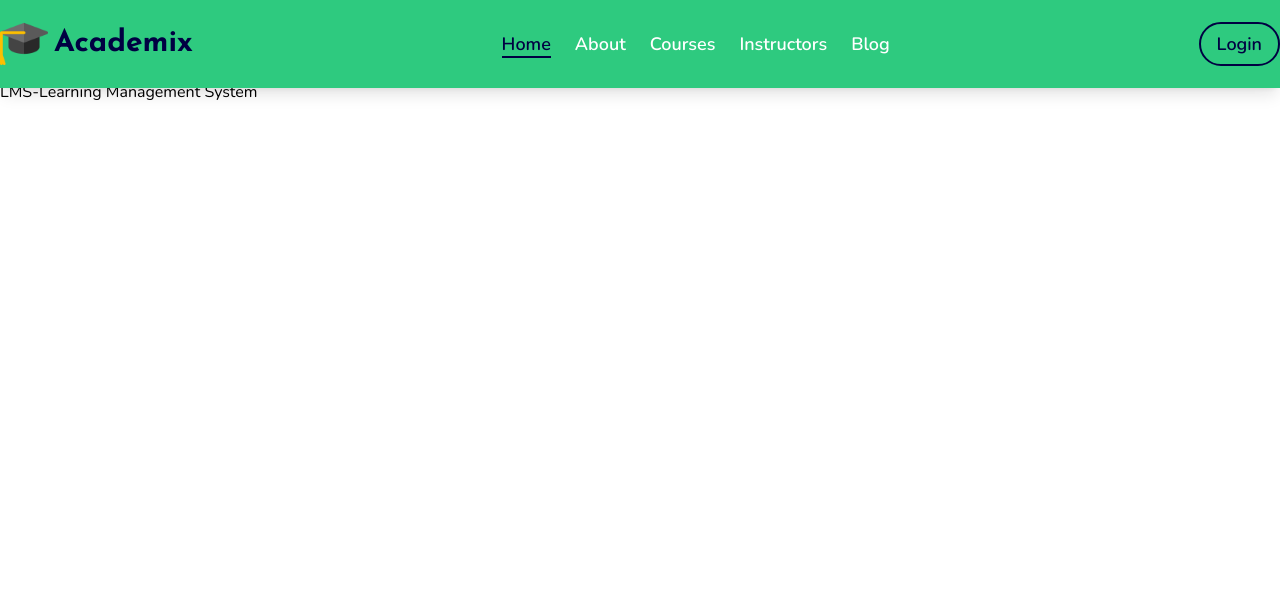
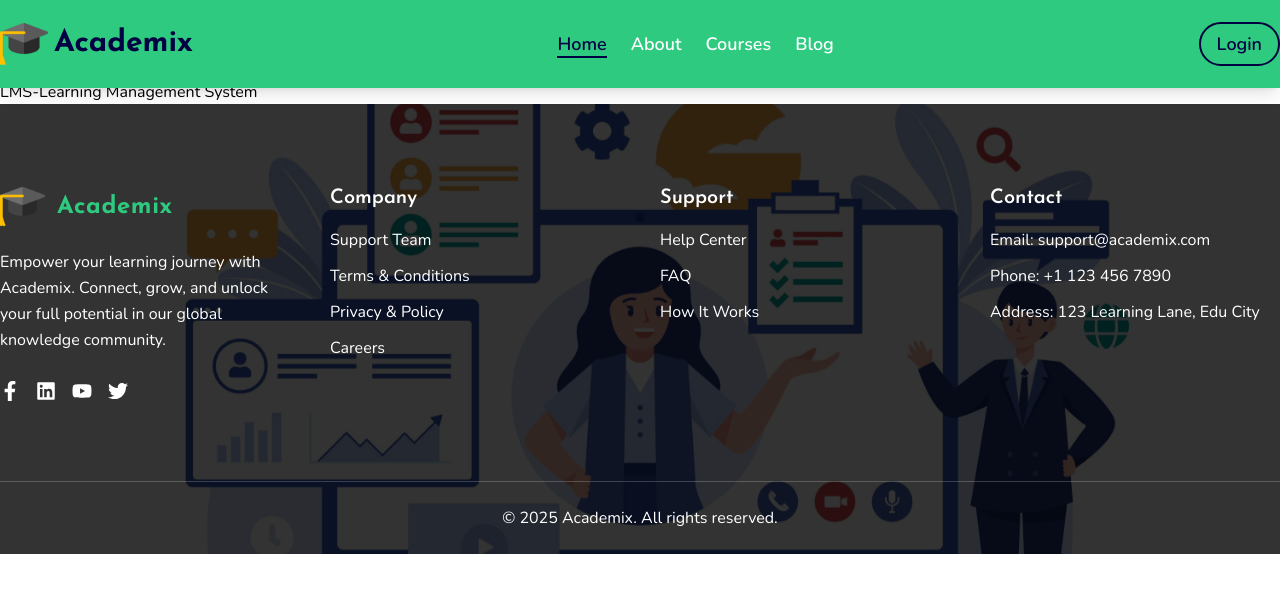
Before and after one commit to rockydey/learning-management-system, a Next.js app in the folder frontend/: page / in a window 1280 px wide. Shown: the top 592 px of the page. Built offline with nearby package versions, Linux system fonts and the light colour scheme.

Commit message:
footer complete

```diff
--- a/frontend/src/app/layout.tsx
+++ b/frontend/src/app/layout.tsx
@@ -2,6 +2,7 @@ import type { Metadata } from "next";
 import { Nunito, Josefin_Sans } from "next/font/google";
 import "./globals.css";
 import Navbar from "@/components/Shared/Navbar";
+import Footer from "@/components/Shared/Footer";
 
 // Load fonts with desired weights & styles
 const nunito = Nunito({
@@ -35,6 +36,9 @@ export default function RootLayout({
           <Navbar />
         </div>
         {children}
+        <div>
+          <Footer />
+        </div>
       </body>
     </html>
   );
--- /dev/null
+++ b/frontend/src/components/Shared/Footer.tsx
@@ -0,0 +1,128 @@
+import footerBg from "@/assets/Footer/footerBg.jpg";
+import Link from "next/link";
+import LogoIcon from "@/assets/Shared/LogoIcon.png";
+import Image from "next/image";
+import { FaFacebookF, FaLinkedin, FaTwitter, FaYoutube } from "react-icons/fa";
+
+function Footer() {
+  return (
+    <footer
+      className="relative bg-cover bg-center bg-no-repeat bg-fixed"
+      style={{
+        backgroundImage: `url(${footerBg.src})`,
+      }}
+    >
+      {/* Overlay */}
+      <div className="absolute inset-0 bg-black/80 z-0" />
+
+      {/* Main Footer Content */}
+      <div className="relative z-10 text-white w-full">
+        <div className="grid grid-cols-1 md:grid-cols-2 lg:grid-cols-4 gap-10 max-w-7xl mx-auto py-20  px-5 xl:px-0">
+          {/* Brand Info */}
+          <div className="space-y-5">
+            <Link href="/" className="flex items-center gap-3">
+              <Image src={LogoIcon} alt="Logo" width={45} height={45} />
+              <span className="text-2xl font-bold text-primary tracking-wide josefin">
+                Academix
+              </span>
+            </Link>
+            <p className="leading-relaxed text-sm md:text-base">
+              Empower your learning journey with Academix. Connect, grow, and
+              unlock your full potential in our global knowledge community.
+            </p>
+            <div className="flex gap-4 pt-2">
+              <FaFacebookF
+                className="hover:text-primary cursor-pointer transition duration-200"
+                size={20}
+              />
+              <FaLinkedin
+                className="hover:text-primary cursor-pointer transition duration-200"
+                size={20}
+              />
+              <FaYoutube
+                className="hover:text-primary cursor-pointer transition duration-200"
+                size={20}
+              />
+              <FaTwitter
+                className="hover:text-primary cursor-pointer transition duration-200"
+                size={20}
+              />
+            </div>
+          </div>
+
+          {/* Company Links */}
+          <div>
+            <h4 className="text-xl font-semibold mb-4 josefin">Company</h4>
+            <ul className="space-y-3 text-sm md:text-base">
+              <li>
+                <Link href="/support" className="hover:text-primary transition">
+                  Support Team
+                </Link>
+              </li>
+              <li>
+                <Link href="/terms" className="hover:text-primary transition">
+                  Terms & Conditions
+                </Link>
+              </li>
+              <li>
+                <Link href="/privacy" className="hover:text-primary transition">
+                  Privacy & Policy
+                </Link>
+              </li>
+              <li>
+                <Link href="/careers" className="hover:text-primary transition">
+                  Careers
+                </Link>
+              </li>
+            </ul>
+          </div>
+
+          {/* Support Links */}
+          <div>
+            <h4 className="text-xl font-semibold mb-4 josefin">Support</h4>
+            <ul className="space-y-3 text-sm md:text-base">
+              <li>
+                <Link
+                  href="/help-center"
+                  className="hover:text-primary transition"
+                >
+                  Help Center
+                </Link>
+              </li>
+              <li>
+                <Link href="/faq" className="hover:text-primary transition">
+                  FAQ
+                </Link>
+              </li>
+              <li>
+                <Link
+                  href="/how-it-works"
+                  className="hover:text-primary transition"
+                >
+                  How It Works
+                </Link>
+              </li>
+            </ul>
+          </div>
+
+          {/* Contact Info */}
+          <div>
+            <h4 className="text-xl font-semibold mb-4 josefin">Contact</h4>
+            <ul className="space-y-3 text-sm md:text-base">
+              <li>Email: support@academix.com</li>
+              <li>Phone: +1 123 456 7890</li>
+              <li>Address: 123 Learning Lane, Edu City</li>
+            </ul>
+          </div>
+        </div>
+
+        {/* Bottom Bar */}
+        <div className="w-full border-t border-white/20 py-6 text-center text-sm md:text-base">
+          © {new Date().getFullYear()} Academix. All rights reserved.
+        </div>
+      </div>
+    </footer>
+  );
+}
+
+export default Footer;
--- a/frontend/src/components/Shared/Navbar.tsx
+++ b/frontend/src/components/Shared/Navbar.tsx
@@ -21,10 +21,6 @@ const menus = [
     path: "/courses",
   },
   {
-    title: "Instructors",
-    path: "/instructors",
-  },
-  {
     title: "Blog",
     path: "/blogs",
   },
@@ -33,8 +29,6 @@ const menus = [
 function Navbar() {
   const pathname = usePathname();
   const [toggle, setToggle] = useState(false);
-
-  console.log(pathname);
 
   useEffect(() => {
     setToggle(false);
```
Also changed, not shown: frontend/src/assets/Footer/footerBg.jpg (added).
